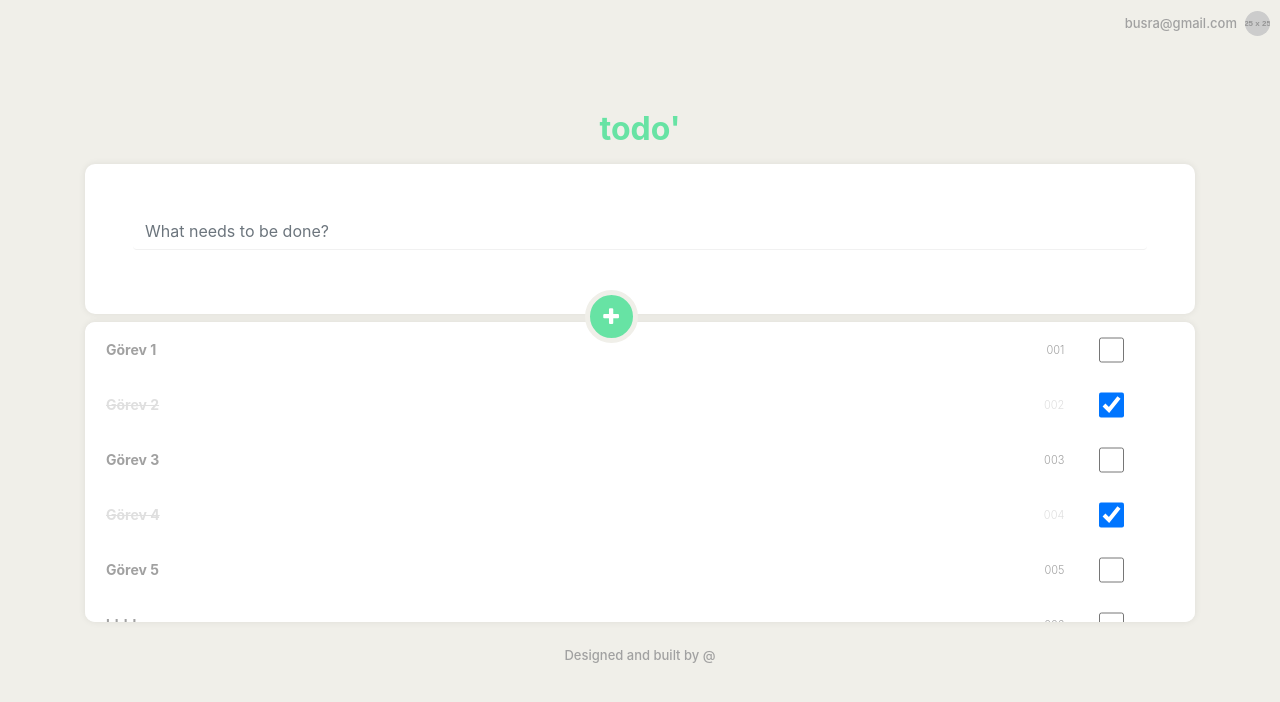
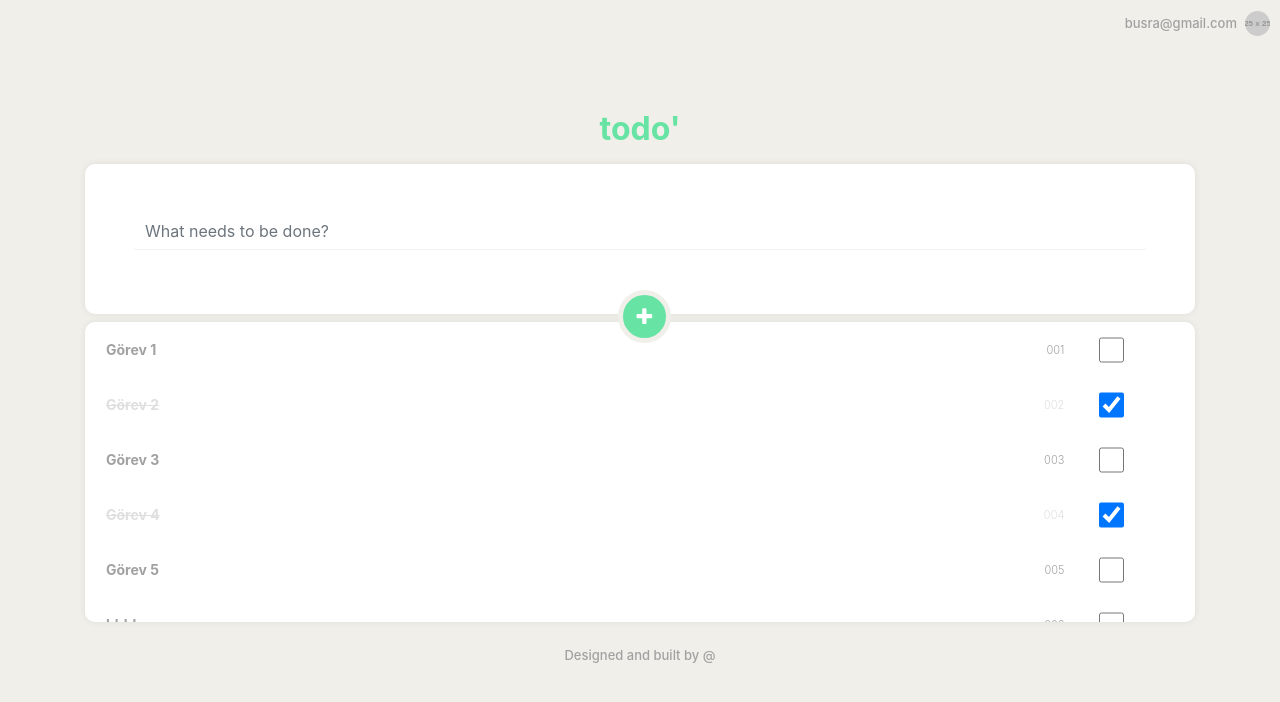
Before and after one commit to busrauludag/reactToDoList, a React (Create React App) app: page /todolist in a window 1280 px wide. Shown: the top 702 px of the page. Built offline with nearby package versions, Linux system fonts and the light colour scheme; data requests are answered from the project's data file.

Commit message:
some css fixes

```diff
--- a/db.json
+++ b/db.json
@@ -136,6 +136,12 @@
       "description": "Lorem ipsum dolor sit amet, consectetur adipiscing elit, sed do eiusmod tempor incididunt ut labore et dolore magna aliqua. Ut enim ad minim veniam, quis nostrud exercitation ullamco laboris nisi ut aliquip ex ea commodo consequat. Duis aute irure dolor in reprehenderit in voluptate velit esse cillum dolore eu fugiat nulla pariatur.",
       "isCompleted": true,
       "id": 24
+    },
+    {
+      "title": "firefox deneme",
+      "description": "Lorem ipsum dolor sit amet, consectetur adipiscing elit, sed do eiusmod tempor incididunt ut labore et dolore magna aliqua. Ut enim ad minim veniam, quis nostrud exercitation ullamco laboris nisi ut aliquip ex ea commodo consequat. Duis aute irure dolor in reprehenderit in voluptate velit esse cillum dolore eu fugiat nulla pariatur.",
+      "isCompleted": false,
+      "id": 25
     }
   ]
 }
--- a/src/components/pages/Detail.js
+++ b/src/components/pages/Detail.js
@@ -21,7 +21,7 @@ const Detail = () => {
 
   useEffect(() => {
     loadTodo();
-  });
+  }, []);
 
   return (
     <div className="container detail">
--- a/src/style/detail.scss
+++ b/src/style/detail.scss
@@ -29,7 +29,7 @@
     .btn {
       position: absolute;
       bottom: -30px;
-      left: 46%;
+      left: 47%;
       right: auto;
       width: 60px;
       height: 60px;
@@ -41,7 +41,11 @@
       font-size: 20px;
 
       @media (max-width: 768px) {
-        left: 39%;
+        left: 45%;
+      }
+
+      @media (max-width: 420px) {
+        left: 40%;
       }
     }
   }
--- a/src/style/list.scss
+++ b/src/style/list.scss
@@ -30,12 +30,16 @@
     &-button {
       position: absolute;
       bottom: -45px;
-      left: 45%;
+      left: 48%;
       right: auto;
       z-index: 5;
 
       @media (max-width: 768px) {
-        left: 40%;
+        left: 45%;
+      }
+
+      @media (max-width: 420px) {
+        left: 42%;
       }
 
       button {
```
